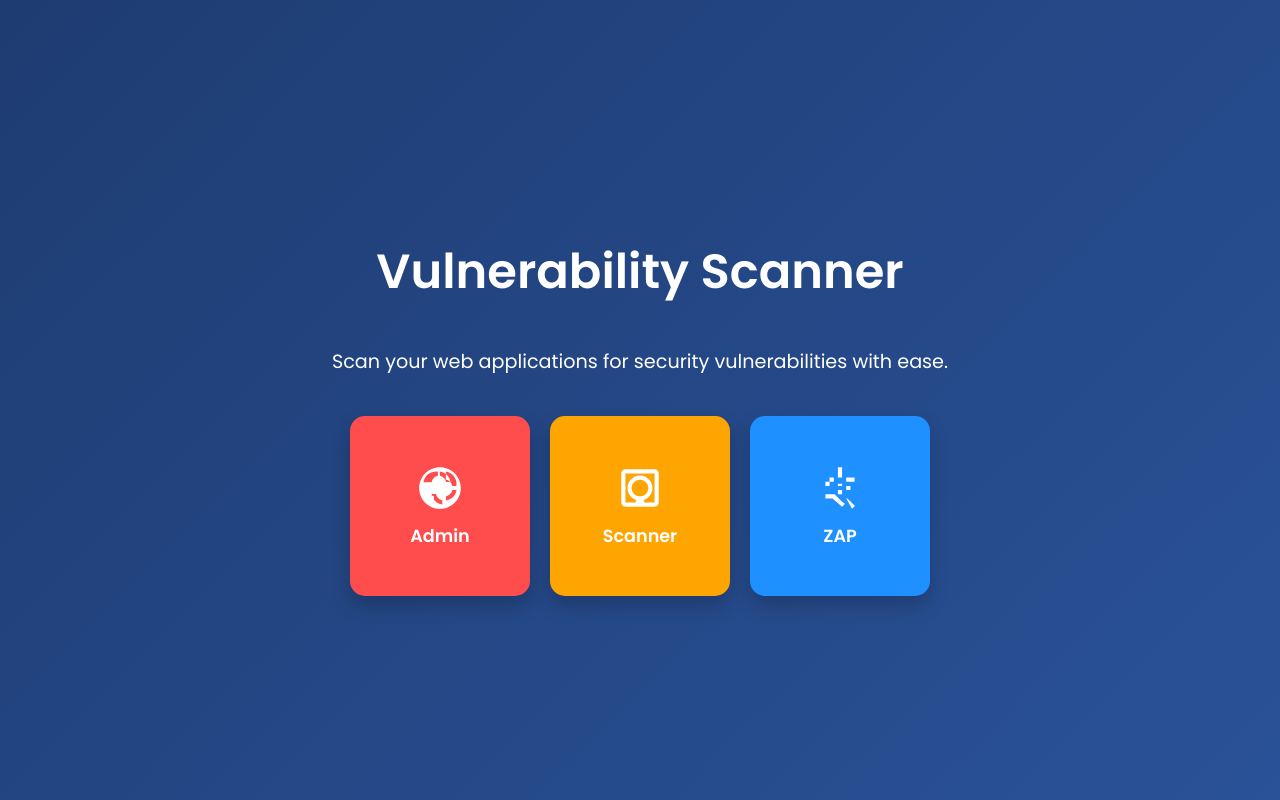
After one commit to reaphsoft-org/webscanner, a Django app: page /zap/ in a window 1280 px wide. The commit adds this page. Run offline with Django 4.2, Linux system fonts and the light colour scheme; parts of the project's set-up code (start-up, migrations or seed data) failed here and were passed over.

Commit message:
Add zap urls in home page.

```diff
--- a/scanner/templates/scanner/home.html
+++ b/scanner/templates/scanner/home.html
@@ -78,7 +78,7 @@
             Scanner
         </a>
 
-        <a href="/zap" class="link-box">
+        <a href="{% url 'zap:home' %}" class="link-box">
             <svg viewBox="0 0 24 24" fill="white">
                 <path d="M11 21h-1v-4.68c-3.5-.39-6.28-3.42-6.28-7.08 0-.51.05-1.02.16-1.5h2.06c-.09.5-.14 1.01-.14 1.5 0 2.93 2.16 5.36 5 5.91v-2.16l3.15 3.16-3.15 3.15V21zm1-18v4.68c3.5.39 6.28 3.42 6.28 7.08 0 .51-.05 1.02-.16 1.5h-2.06c.09-.5.14-1.01.14-1.5 0-2.93-2.16-5.36-5-5.91V10l-3.15-3.16L12 3z"/>
             </svg>
--- /dev/null
+++ b/scanner/templates/scanner/homev2.html
@@ -0,0 +1,106 @@
+<!DOCTYPE html>
+<html lang="en">
+<head>
+    <meta charset="UTF-8">
+    <meta name="viewport" content="width=device-width, initial-scale=1.0">
+    <title>Vulnerability Scanner</title>
+    <style>
+        @import url('https://fonts.googleapis.com/css2?family=Poppins:wght@300;400;600&display=swap');
+
+        body {
+            font-family: 'Poppins', sans-serif;
+            margin: 0;
+            padding: 0;
+            background: linear-gradient(135deg, #1e3c72, #2a5298);
+            color: white;
+            text-align: center;
+            display: flex;
+            flex-direction: column;
+            align-items: center;
+            justify-content: center;
+            height: 100vh;
+        }
+
+        h1 {
+            font-size: 3rem;
+            font-weight: 600;
+            margin-bottom: 20px;
+        }
+
+        p {
+            font-size: 1.2rem;
+            margin-bottom: 40px;
+        }
+
+        .links {
+            display: flex;
+            gap: 20px;
+        }
+
+        .link {
+            display: flex;
+            flex-direction: column;
+            align-items: center;
+            justify-content: center;
+            width: 180px;
+            height: 180px;
+            background: white;
+            color: #1e3c72;
+            font-size: 1.1rem;
+            font-weight: 600;
+            text-decoration: none;
+            border-radius: 15px;
+            box-shadow: 0 10px 20px rgba(0, 0, 0, 0.2);
+            transition: transform 0.3s ease, box-shadow 0.3s ease;
+            position: relative;
+            overflow: hidden;
+        }
+
+        .link:hover {
+            transform: translateY(-10px);
+            box-shadow: 0 15px 30px rgba(0, 0, 0, 0.3);
+        }
+
+        .link svg {
+            width: 50px;
+            height: 50px;
+            margin-bottom: 10px;
+        }
+
+        /* Unique Colors */
+        .admin { background: #ff4d4d; color: white; }
+        .scanner { background: #ffa502; color: white; }
+        .zap { background: #1e90ff; color: white; }
+
+    </style>
+</head>
+<body>
+
+    <h1>Vulnerability Scanner</h1>
+    <p>Scan your web applications for security vulnerabilities with ease.</p>
+
+    <div class="links">
+        <a href="/admin" class="link admin">
+            <svg viewBox="0 0 24 24" fill="currentColor">
+                <path d="M12 2C6.48 2 2 6.48 2 12s4.48 10 10 10 10-4.48 10-10S17.52 2 12 2zm1 17.93c-2.6-.35-4.68-2.44-5.03-5.03h2.08c.3 1.5 1.52 2.72 3.03 3.03V19.93zM4.07 13c.35 2.6 2.44 4.68 5.03 5.03v-2.08c-1.5-.3-2.72-1.52-3.03-3.03H4.07zM12 4.07c2.6.35 4.68 2.44 5.03 5.03h-2.08c-.3-1.5-1.52-2.72-3.03-3.03V4.07zM19.93 11h-2.08c-.3-1.5-1.52-2.72-3.03-3.03V4.07c2.6.35 4.68 2.44 5.03 5.03zM11 4.07v2.08c-1.5.3-2.72 1.52-3.03 3.03H4.07c.35-2.6 2.44-4.68 5.03-5.03zM19.93 13c-.35 2.6-2.44 4.68-5.03 5.03v-2.08c1.5-.3 2.72-1.52 3.03-3.03h2.08z"></path>
+            </svg>
+            Admin
+        </a>
+
+        <a href="{% url 'scan' %}" class="link scanner">
+            <svg viewBox="0 0 24 24" fill="currentColor">
+                <path d="M19 3H5c-1.1 0-2 .9-2 2v14c0 1.1.9 2 2 2h14c1.1 0 2-.9 2-2V5c0-1.1-.9-2-2-2zM5 19V5h14v14H5zm7-13c-3.31 0-6 2.69-6 6 0 2.64 1.68 4.86 4 5.64V19h4v-1.36c2.32-.78 4-3 4-5.64 0-3.31-2.69-6-6-6zm0 10c-2.21 0-4-1.79-4-4s1.79-4 4-4 4 1.79 4 4-1.79 4-4 4z"></path>
+            </svg>
+            Scanner
+        </a>
+
+        <a href="{% url 'zap:home' %}" class="link zap">
+            <svg viewBox="0 0 24 24" fill="currentColor">
+                <path d="M13 2v8h-2V2h2m1.41 17.58l-1.41 1.42L8.41 17H5v-2h4.41l3.59 3.58m3.59-3.58H19v2h-3.41l3.59 3.58-1.41 1.42L15 17h4v-2h-4m0-2h2v-2h-2v2m-4 2h2v-2h-2v2m-4-2h2v-2H9v2m10-4v-2h-2v2h2m-4-2v2h2v-2h-2m-4 2h2v-2h-2v2m-4-2v2h2v-2H5m6-4v2h2V5h-2m0 4v2h2V9h-2M5 9v2h2V9H5z"></path>
+            </svg>
+            ZAP
+        </a>
+    </div>
+
+</body>
+</html>
--- a/zap/urls.py
+++ b/zap/urls.py
@@ -3,5 +3,5 @@
 
 app_name = "zap"
 urlpatterns = [
-
+    path('', views.home, name="home"),
 ]
--- a/zap/views.py
+++ b/zap/views.py
@@ -1,3 +1,7 @@
 from django.shortcuts import render
 
 # Create your views here.
+
+def home(request):
+    """"""
+    return render(request, "scanner/homev2.html")
```
